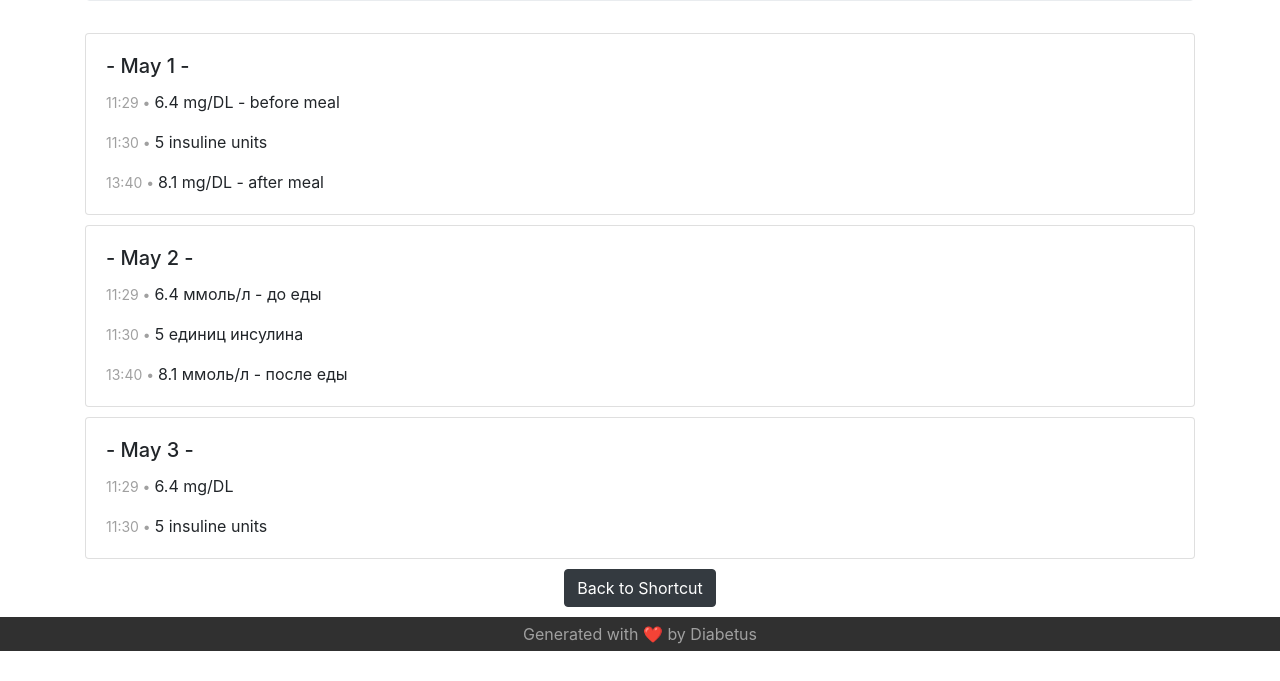
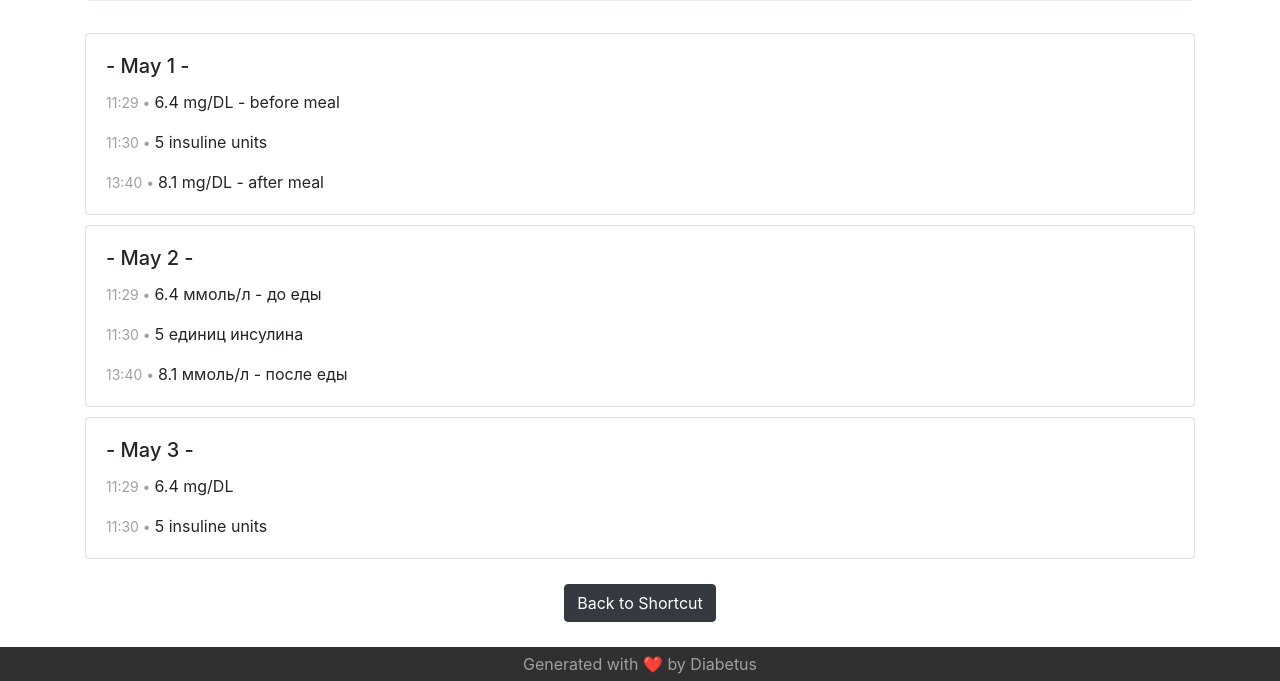
Before and after one commit to tinymosi/Diabetus, a plain HTML site: page index.htm in a window 1280 px wide. Shown: the part 230-911 px from the top of the page. Before the commit the page ends 881 px from the top, so only its background shows below. Drawn offline with nearby package versions, Linux system fonts and the light colour scheme.

Commit message:
Edited padding for button

```diff
--- a/index.htm
+++ b/index.htm
@@ -96,7 +96,7 @@
             </div>
         </div>
 
-        <div class="text-center" style="padding-bottom: 10px">
+        <div class="text-center" style="padding-bottom: 25px; padding-top: 15px">
             <a href="shortcuts://x-callback-url/run-shortcut?name*=" class="btn btn-dark" role="button">Back to Shortcut</a>
         </div>
     </div>
```
